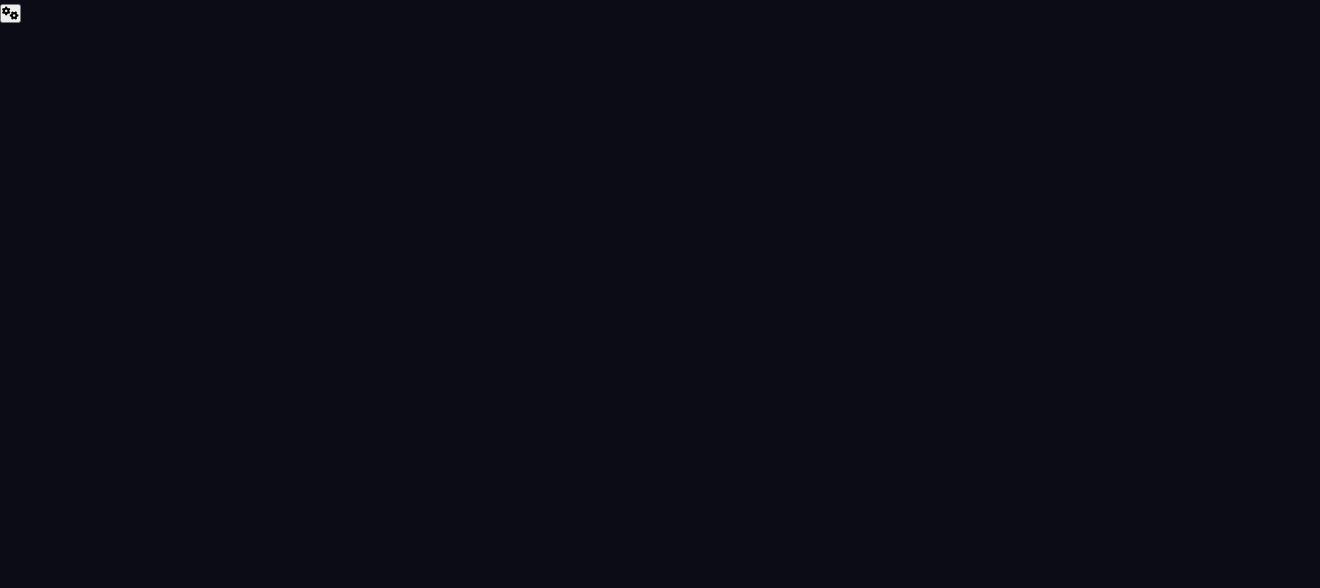
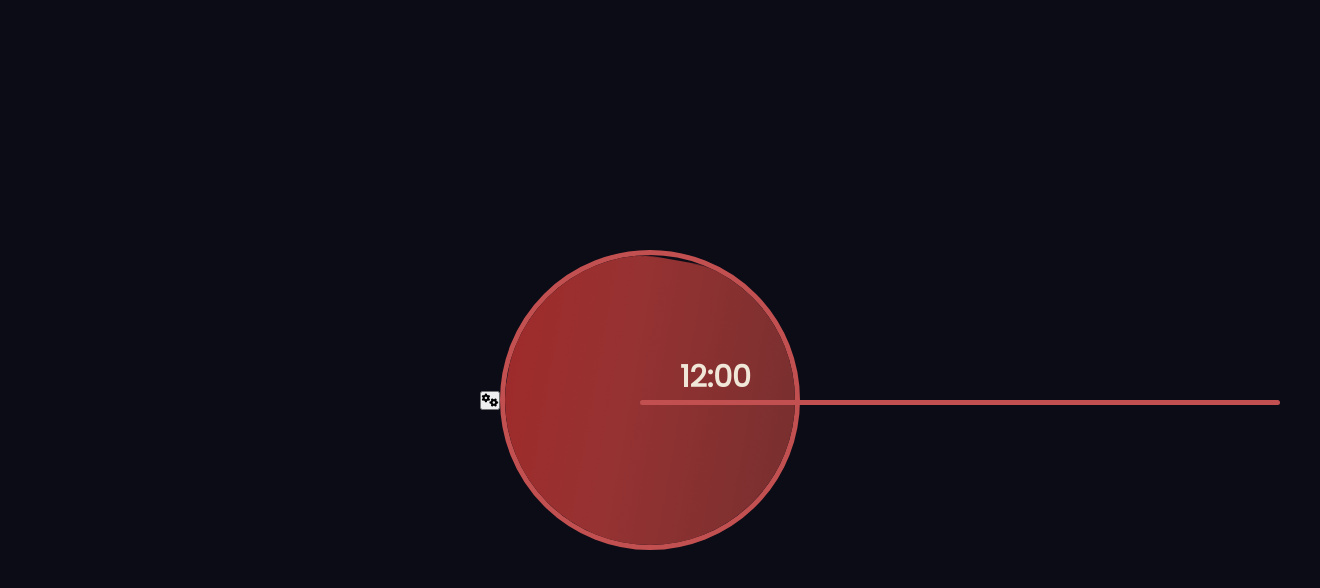
Before and after one commit to Bartholomeas/PomodoroApp, a website: page index.html in a window 1280 px wide. Shown: the whole page, 1320 px wide, since content can reach past the window. Drawn offline with Linux system fonts and the light colour scheme; files that its build step writes are made by us from their sources.

Commit message:
making general clock view

```diff
--- a/index.html
+++ b/index.html
@@ -18,6 +18,13 @@
         <i class="fas fa-cogs"></i>
     </button>
 
+    <div class="clock">
+        <div class="clock-circle"></div>
+        <div class="clock-line">
+            <h3 class="clock-time">12:00</h3>
+        </div>
+    </div>
+
 
     <script src="/dist/js/script.min.js"></script>
 </body>
--- a/src/sass/style.scss
+++ b/src/sass/style.scss
@@ -1,12 +1,73 @@
+$base-color: #C25050;
+$base-shade-color: #973232;
+$font-color: #F0E7D9;
+$secondary-color: #181F33;
+
 * {
     margin: 0;
     padding: 0;
     box-sizing: border-box;
 }
+html {
+    font-size: 62.5%;
+}
 
 body {
+    display: flex;
+    justify-content: center;
+    align-items: center;
     height: 100vh;
     font-family: 'Poppins', sans-serif;
-    color: #fff;
+    color: $font-color;
+    font-size: 1.6rem;
     background-color: #0C0C17;
+    overflow: hidden;
 }
+
+.clock {
+    &-circle {
+
+        position: relative;
+        height: 30rem;
+        width: 30rem;
+        border: 5px solid $base-color;
+        border-radius: 50%;
+        overflow: hidden;
+
+        &::before {
+        content: '';
+        position: absolute;
+        height: 100%;
+        width: 100%;
+        // left: -50%;
+        bottom: -100%;
+        background: linear-gradient(90deg, rgba(122,47,47,1) 0%, rgba(151,50,50,1) 62%, rgb(158, 43, 43) 100%);
+        border-radius: 45%;
+        animation: fill 1s ease-in-out forwards;
+    }
+}
+
+    &-line {
+        position: absolute;
+        background-color: $base-color;
+        height: 5px;
+        // width: 15vw;
+        width: 50%;
+        top: 50%;
+        left: 50%;
+        border-radius: 50px;
+    }
+    &-time {
+        transform: translateY(-100%) translateX(4rem);
+        font-size: 3rem;
+    }
+}
+
+@keyframes fill{
+    0% {
+        transform: translateY(0) rotate(0deg);
+    }
+    100% {
+        transform: translateY(-99%) rotate(550deg);
+    }
+}
```
Also changed, not shown: dist/css/style.min.css.
